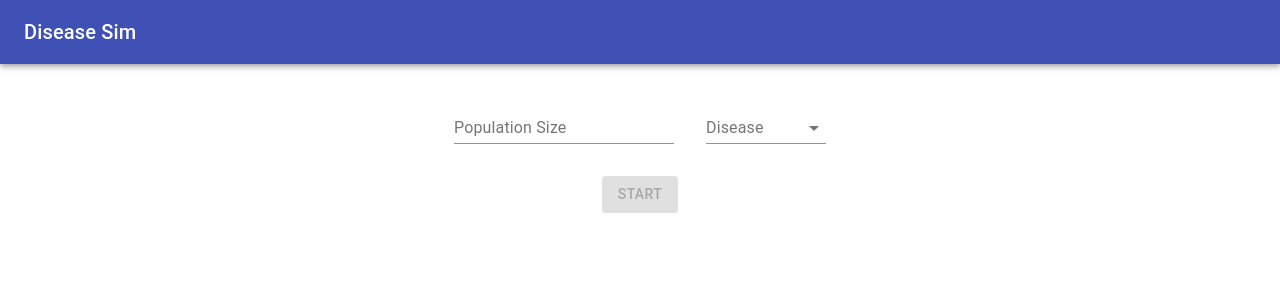
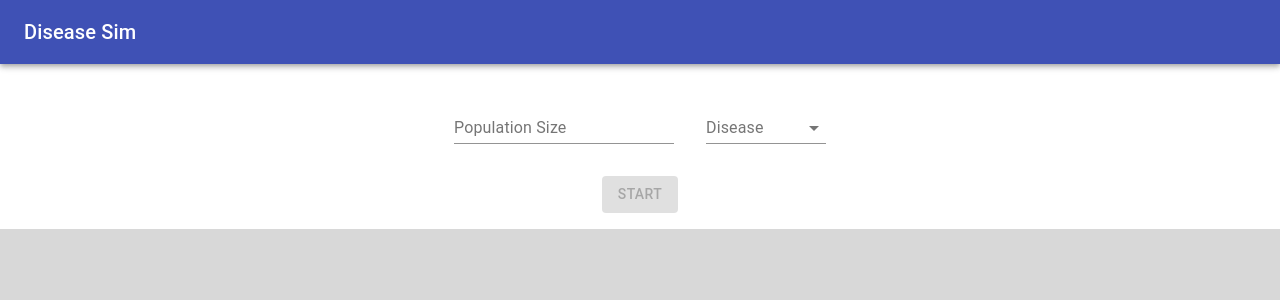
Before and after one commit to vfludwig/diseaseSim, a React (Create React App) app in the folder website/disease-sim/: page / in a window 1280 px wide. Shown: the top 300 px of the page. Built offline with nearby package versions, Linux system fonts and the light colour scheme.

Commit message:
Added dynamically sized div for display

```diff
--- a/website/disease-sim/src/Sim.js
+++ b/website/disease-sim/src/Sim.js
@@ -15,6 +15,11 @@ import {
 import * as theme from "@material-ui/system";
 
 const styles = {
+	body: {
+		height: "100%",
+		display: "flex",
+		flexDirection: "column"
+	},
 	inputs: {
 		marginTop: "2em",
 		width: "100%",
@@ -24,6 +29,11 @@ const styles = {
 	},
 	formControl: {
 		minWidth: 120,
+	},
+	display: {
+		marginTop: "16px",
+		flexGrow: 100,
+		backgroundColor: "#d8d8d8"
 	}
 };
 
@@ -65,6 +75,7 @@ class Sim extends React.Component {
 						<Typography variant="h6">Disease Sim</Typography>
 					</Toolbar>
 				</AppBar>
+				<div className={classes.body}>
 					<div className={classes.inputs}>
 						<TextField
 							style={{
@@ -91,7 +102,10 @@ class Sim extends React.Component {
 					<div className={classes.inputs}>
 						<Button variant="contained" color="primary" onClick={this.startSim} disabled={this.state.startDisabled}>Start</Button>
 					</div>
+					<div className={classes.display}>
 
+					</div>
+				</div>
 			</React.Fragment>
 		)
 	}
--- a/website/disease-sim/src/index.css
+++ b/website/disease-sim/src/index.css
@@ -7,6 +7,10 @@ body {
   -moz-osx-font-smoothing: grayscale;
 }
 
+body > #root > div {
+  height: calc(100vh - 64px);
+}
+
 code {
   font-family: source-code-pro, Menlo, Monaco, Consolas, 'Courier New',
     monospace;
```
Also changed, not shown: 1 other file (tests, documents, lock files or other folders). Lines whose indentation alone changed are shown as unchanged.
